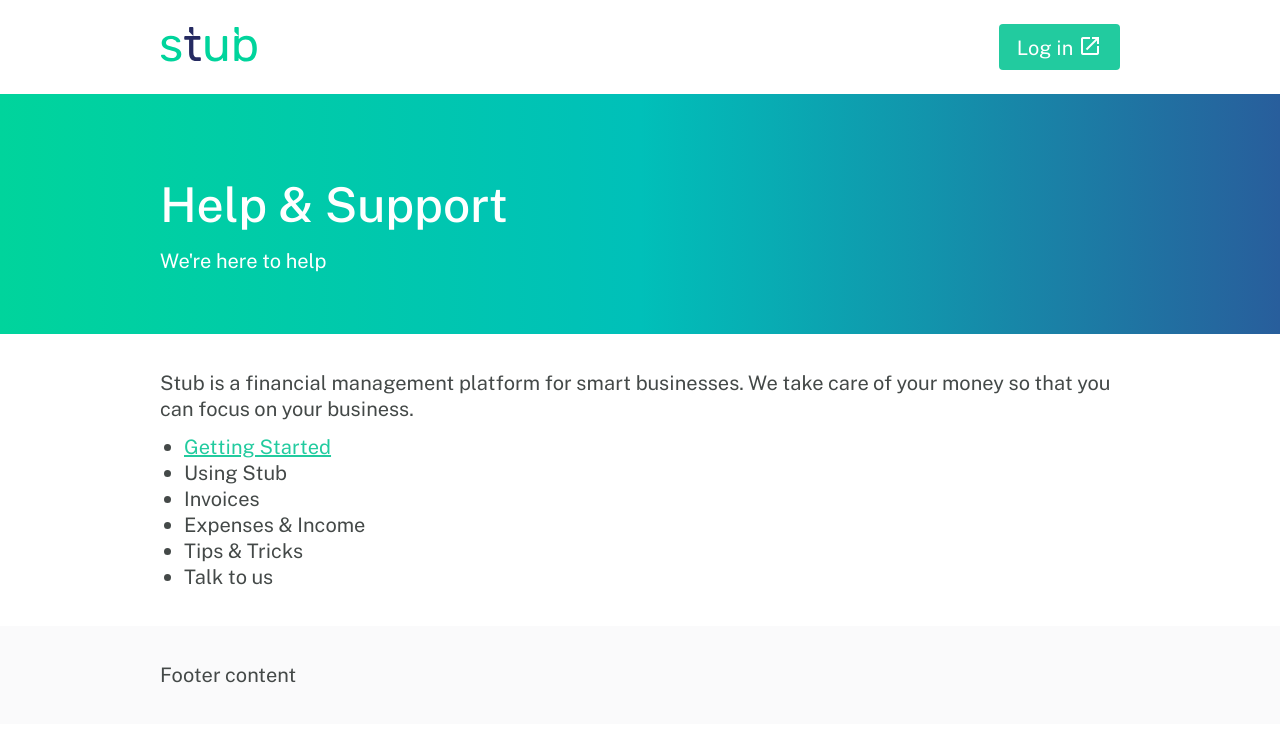
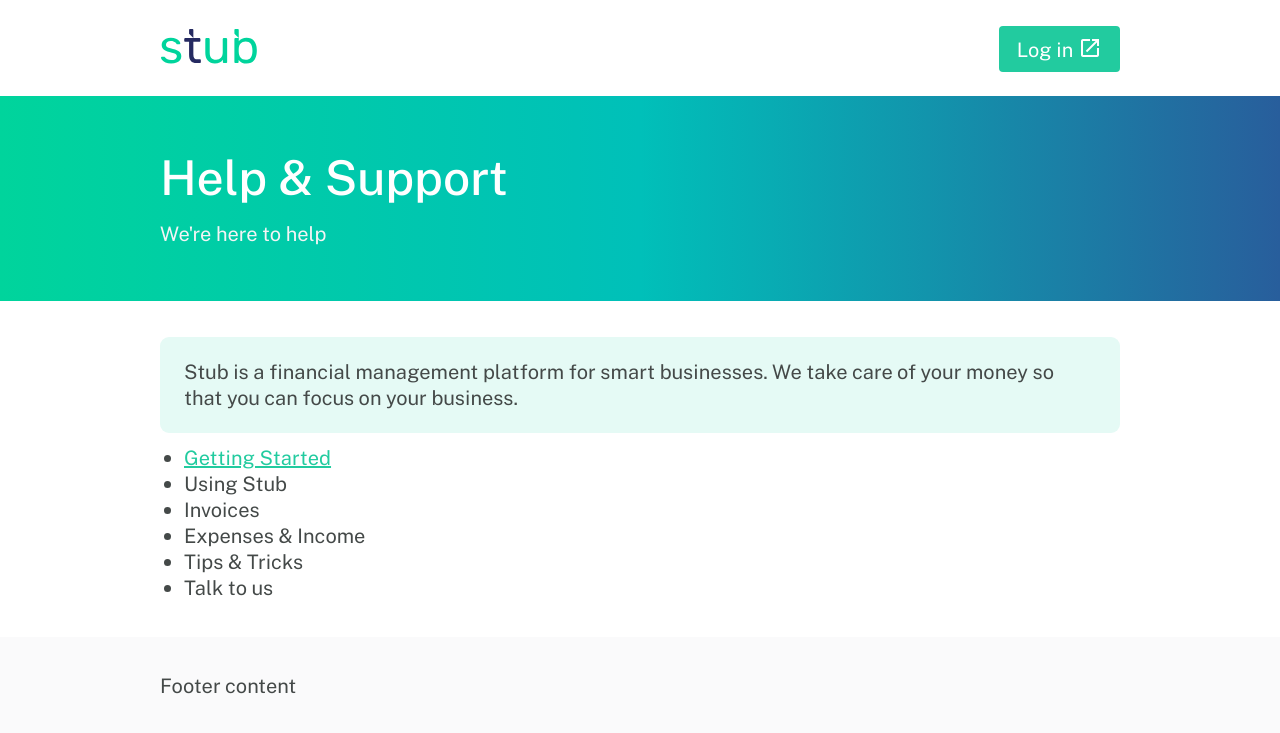
Before and after one commit to stubafrica/support-legacy, a Jekyll site: the page built from index.markdown, in a window 1280 px wide. Shown: the top 733 px of the page. Built offline with Jekyll 4.4.1, drawn with Linux system fonts in a browser that asks for light colours; comment, search, counter and statistics services are not loaded.

Commit message:
stub styles

```diff
--- a/_includes/header.html
+++ b/_includes/header.html
@@ -1,7 +1,7 @@
 <header>
     <nav class="site-nav">
         <div class="wrapper">
-            <a href="{{ site.baseurl }}"><img src="{{ '/assets/img/stub.svg' | prepend: site.baseurl }}" alt="Stub Support"></a>
+            <a href="{{ site.baseurl }}"><img src="{{ '/assets/img/stub.svg' | prepend: site.baseurl }}" alt="Stub Support" class="stub-logo"></a>
             <a href="https://stub.africa" target="_blank" class="button">Log in <span class="material-icons">open_in_new</span></a>
         </div>
     </nav>
--- a/_layouts/default.html
+++ b/_layouts/default.html
@@ -15,7 +15,7 @@
 
     {%- include footer.html -%}
 
-    {%- include google-analytics.html -%}
+    {%- include analytics.html -%}
 
   </body>
 
--- a/_sass/_layout.scss
+++ b/_sass/_layout.scss
@@ -1,15 +1,65 @@
 .site-nav {
+    padding-top: 2px;
     .wrapper {
         display: flex;
         justify-content: space-between;
         align-items: center;
     }
 }
+.stub-logo {
+    width: 72px;
+    height: auto;
+}
+@media (min-width: $breakpoint-md) {
+    .stub-logo {
+        width: 86px;
+    }
+}
+@media (min-width: $breakpoint-lg) {
+    .stub-logo {
+        width: 98px;
+    }
+}
+
+.page-title {
+    background-image:
+        linear-gradient(
+        to right,
+        #00D49C,
+        #00C0B9,
+        #285E9C
+        );
+    padding: 18px 0;
+
+    h1,h2,h3,h4,h5,h6 {
+        color: $light;
+        margin: 9px 0;
+    }
+    p {
+        color: $gray-2;
+        margin: 12px 0;
+    }
+}
+@media (min-width: $breakpoint-lg) {
+    .page-title {
+        padding-bottom: 24px 0;
+    }
+}
 
 .wrapper {
-    padding: 24px;
+    padding: 12px;
     max-width: $site-width;
     margin: 0 auto;
+}
+@media (min-width: $breakpoint-md) {
+    .wrapper {
+        padding: 18px;
+    }
+}
+@media (min-width: $breakpoint-lg) {
+    .wrapper {
+        padding: 24px;
+    }
 }
 
 footer {
--- a/_sass/_typography.scss
+++ b/_sass/_typography.scss
@@ -7,6 +7,12 @@ body {
     font-weight: 400;
     -webkit-font-smoothing: antialiased;
     -moz-osx-font-smoothing: grayscale;
+}
+::-moz-selection {
+    background: $brand-light;
+}
+::selection {
+    background: $brand-light;
 }
 h1 {
     font-size: 24px;
@@ -65,6 +71,11 @@ a {
         color: $brand-dark;
     }
 }
+.callout {
+    padding: 12px;
+    border-radius: 9px;
+    background-color: $brand-vlight;
+}
 
 .button {
     color: $light;
@@ -77,6 +88,7 @@ a {
     .material-icons {
         position: relative;
         top: 3px;
+        font-size: 16px;
     }
     &:hover {
         background: $brand-dark;
@@ -84,21 +96,7 @@ a {
     }
 }
 
-.page-title {
-    background-image:
-        linear-gradient(
-        to right,
-        #00D49C,
-        #00C0B9,
-        #285E9C
-        );
-    padding-bottom: 24px;
-    * {
-        color: $light;
-    }
-}
-
-@media (min-width: 480px) {
+@media (min-width: $breakpoint-md) {
     body {
         font-size: 18px;
     }
@@ -126,9 +124,12 @@ a {
         font-size: 18px;
         margin: 20px 0 9px;
     }
+    .callout {
+        padding: 16px 18px;
+    }
 }
 
-@media (min-width: 960px) {
+@media (min-width: $breakpoint-lg) {
     body {
         font-size: 20px;
     }
@@ -156,4 +157,12 @@ a {
         font-size: 20px;
         margin: 24px 0 9px;
     }
+    .callout {
+        padding: 22px 24px;
+    }
+    .button {
+        .material-icons {
+            font-size: 24px;
+        }
+    }
 }
--- a/css/main.scss
+++ b/css/main.scss
@@ -60,9 +60,10 @@
 
 $font-family: 'public-sans', sans-serif;
 
-$brand-light: lighten(#22CB9F, 40);
+$brand-vlight:#E5FAF5;
+$brand-light: #B2F1E1;
 $brand:       #22CB9F;
-$brand-dark:  darken(#22CB9F, 8);
+$brand-dark:  #03C296;
 $light:       #ffffff;
 $gray-1:      #fafafb;
 $gray-2:      #f4f4f5;
@@ -78,6 +79,9 @@ $dark:        #1d2322;
 $site-width:  960px;
 $border-radius: 4px;
 
+$breakpoint-md: 480px;
+$breakpoint-lg: 960px;
+
 @import
     "normalize",
     "typography",
--- a/index.markdown
+++ b/index.markdown
@@ -7,7 +7,7 @@ title: Help & Support
 subtitle: We're here to help
 ---
 
-Stub is a financial management platform for smart businesses. We take care of your money so that you can focus on your business.
+<p class="callout">Stub is a financial management platform for smart businesses. We take care of your money so that you can focus on your business. </p>
 
 - [Getting Started](google.com)
 - Using Stub
```
Also changed, not shown: _includes/analytics.html (renamed from _includes/google-analytics.html).
